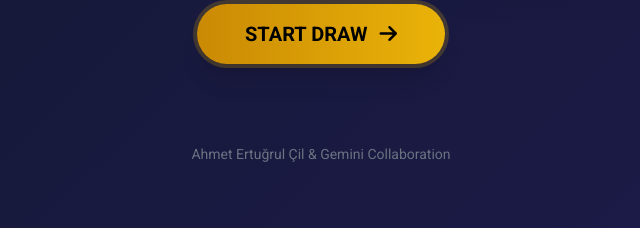
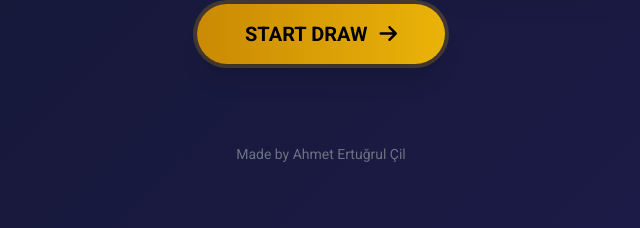
Before and after one commit to ertuchill/world-cup-draw-analysis, a Flask app: page / in a window 1280 px wide. Shown: the part 852-1080 px from the top of the page, without its empty margins (319-959 px from the left). Run offline with Flask 3, Linux system fonts and the light colour scheme; some libraries are stand-ins or nearby versions.

Commit message:
Ufak değişiklikler

```diff
--- a/templates/index.html
+++ b/templates/index.html
@@ -134,7 +134,7 @@
         </button>
     </div>
 
-    <footer class="mt-20 text-gray-500 text-sm mb-6">Ahmet Ertuğrul Çil & Gemini Collaboration</footer>
+    <footer class="mt-20 text-gray-500 text-sm mb-6">Made by Ahmet Ertuğrul Çil</footer>
 
     <script>
         // Data for rendering pots with flags
```
